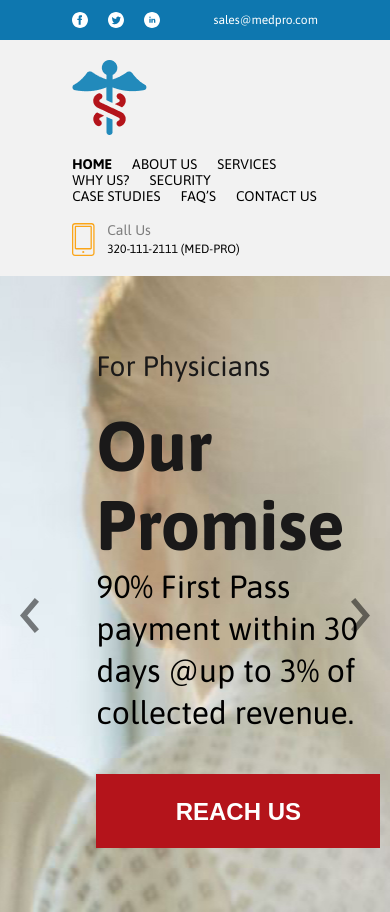
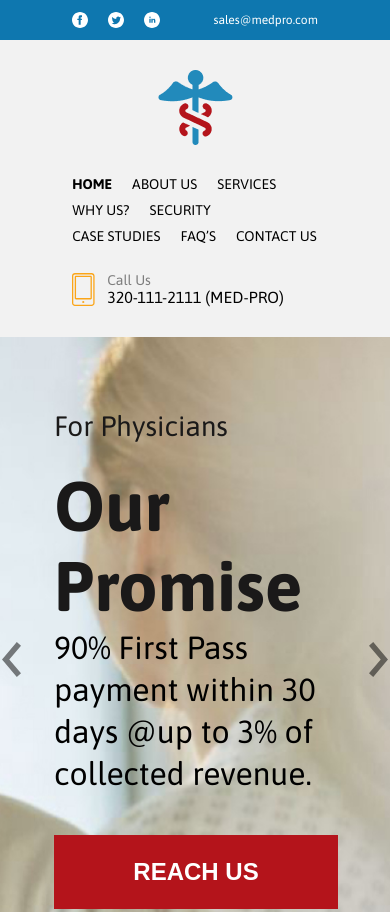
Before and after one commit to Progza50/Medical, a plain HTML site: page index.html in a window 390 px wide. Shown: the top 912 px of the page. Drawn offline with Linux system fonts and the light colour scheme.

Commit message:
first screen

```diff
--- a/css/style.css
+++ b/css/style.css
@@ -35,6 +35,7 @@ html,body {
 }
 .container {
 	width: 70.69%;
+	max-width: 1171px;
 	padding: 0 15px;
 	margin: 0px auto;
 }
@@ -84,8 +85,6 @@ h3 {
 }
 .header__menu {
 }
-.menu {
-}
 .menu__container {
 	display: flex;
 	justify-content: space-between;
@@ -96,12 +95,18 @@ h3 {
 	width: 75px;
 	height: 75px;
 }
+.menu__body {
+	display: flex;
+	justify-content: space-between;
+}
 .menu__nav {
 	display: flex;
-	margin: 0px 0px 0px 11.53%;
-}
-.nav__list:not(:last-child) {
-	margin: 0px 20px 0px 0px;
+	align-items: center;
+	max-width: 650px;
+	white-space: nowrap;
+	flex-wrap: wrap;
+	gap: 10px 20px;
+	padding: 0px 0px 0px 20px;
 }
 .nav__item {
 	font-size: 14px;
@@ -116,12 +121,14 @@ h3 {
 	font-weight: 700;
 }
 .menu__callus {
-	margin: 0px 0px 0px 3.48%;
 	display: flex;
+	align-items: center;
+	margin: 0px 0px 0px 58px;
 }
 .callus__icon {
 }
 .callus__body {
+	white-space: nowrap;
 	margin: 0px 0px 0px 12px;
 }
 .callus__text {
@@ -134,34 +141,24 @@ h3 {
 	line-height: 112.5%;
 	color: #000;
 }
-@media (max-width: 1257px) {
+@media (max-width: 1019px) {
+	.header__menu {
+		display: flex;
+		justify-content: center;
+	}
+	.menu__container {
+		flex-direction: column;
+		margin: 30px 0px 0px 0px;
+	}
+	.menu__body {
+		flex-direction: column;
+		margin: 30px 0px 0px 0px;
+	}
 	.menu__nav {
-		margin: 0px 0px 0px 6%;
-	}
-}
-@media (max-width: 1183px) {
-	.menu__nav {
-		flex-wrap: wrap;
-	}
-	.callus__phone {
-		font-size: 12px;
+		padding: 0px;
 	}
 	.menu__callus {
-	margin: 0px 0px 0px 20px;
-	}
-}
-@media (max-width: 942px) {
-	.menu__container {
-	flex-wrap: wrap;
-	}
-	.menu__logo {
-	margin: 20px 0px;
-	}
-	.menu__nav {
-	margin: 0px 0px 20px 0px;
-	}
-	.menu__callus {
-	margin: 0px 0px 20px;
+		margin: 30px 0px;
 	}
 }
 
@@ -169,35 +166,31 @@ h3 {
 .main {
 	display: flex;
 	align-items: center;
-	height: 645px;
+	min-height: 645px;
 	width: 100%;
 	background: url("../img/main/1.jpg") no-repeat center top;
+	background-size: cover;
 }
 .main__container {
 	display: flex;
+	position: relative;
 	width: 80%;
 	align-items: center;
 }
-.main__left {
-	width: 10%;
-	position: relative;
-}
 .prev {
-	width: 100%;
-	height: 100%;
-	top: 0;
-	left: 0;
 	height: 35px;
 	width: 19px;
+	position: absolute;
+	left: -11.78%;
 	background: transparent;
 }
 .prev img {
-	position: absolute;
-	right: 0px;
+	height: 35px;
+	width: 19px;
 }
 .main__body {
 	width: 39.42%;
-	margin: 0px 0px 0px 49.79%;
+	margin: 0px 0px 0px 50.13%;
 	color: #1A1919;
 }
 .main__over {
@@ -237,38 +230,34 @@ h3 {
 .reachus:active {
 	background: #810e14;
 }
-.main__right {
-	width: 10%;
-}
-.main__right {
-	width: 10%;
-	position: relative;
-}
 .next {
+	position: absolute;
+	right: -11.78%;
 	height: 35px;
 	width: 19px;
 	background: transparent;
 }
 .next img {
-	position: absolute;
-	left: 0px;
+	height: 35px;
+	width: 19px;
 }
 @media (max-width: 1380px) {
 	.main__body {
 		margin: 0px 0px 0px 25%;
 	}
 }
-@media (max-width: 1000px) {
+@media (max-width: 850px) {
 	.main__body {
 		margin: 0px 0px 0px 15%;
 	}
-}
-@media (max-width: 850px) {
 	.main__text {
 		width: 400px;
 	}
 }
 @media (max-width: 640px) {
+	.main__body {
+		margin: 0px 0px 0px 5%;
+	}
 	.main__title {
 	width: 290px;
 	font-size: 70px;
@@ -278,6 +267,11 @@ h3 {
 @media (max-width: 565px) {
 	.main__text {
 		width: 300px;
+	}
+}
+@media (max-width: 420px) {
+	.main__body {
+		margin: 0px;
 	}
 }
 
@@ -810,13 +804,15 @@ h3 {
 
 /*-------------TESTIMONIALS--------------*/
 .testimonials {
+	display: flex;
+	justify-content: center;
 	width: 100%;
 	min-height: 651px;
 	background: #0E77AF;
+	margin: 140px 0px 0px;
 }
 .testimonials__container {
 	display: flex;
-	margin: 140px auto;
 }
 .testimonials__left {
 	width: 37.32%;
--- a/index.html
+++ b/index.html
@@ -33,6 +33,7 @@
 				<div class="menu__logo">
 					<img src="./img/header/logo.png" alt="Логотип">
 				</div>
+				<div class="menu__body">
 					<nav class="menu__nav">
 						<li class="nav__list">
 							<a:active href="" class="nav__item item-home">HOME</a:active>
@@ -71,21 +72,18 @@
 				</div>
 			</div>
 		</div>
+	</div>
 	<div class="main">
-		<div class="main__left">
+		<div class="main__container container">
 			<button type="button" class="prev">
 				<img src="./img/main/2.svg" alt="Стрелка влево">
 			</button>
-		</div>
-		<div class="main__container container">
 			<div class="main__body">
 				<div class="main__over">For Physicians</div>
 				<h1 class="main__title">Our Promise</h1>
 				<div class="main__text">90% First Pass payment within 30 days @up to 3% of collected revenue.</div>
 				<button type="button" class="reachus">REACH US</button>
 			</div>
-		</div>
-		<div class="main__right">
 			<button type="button" class="next">
 				<img src="./img/main/3.svg" alt="Стрелка вправо">
 			</button>
```
Lines whose indentation alone changed are shown as unchanged.
